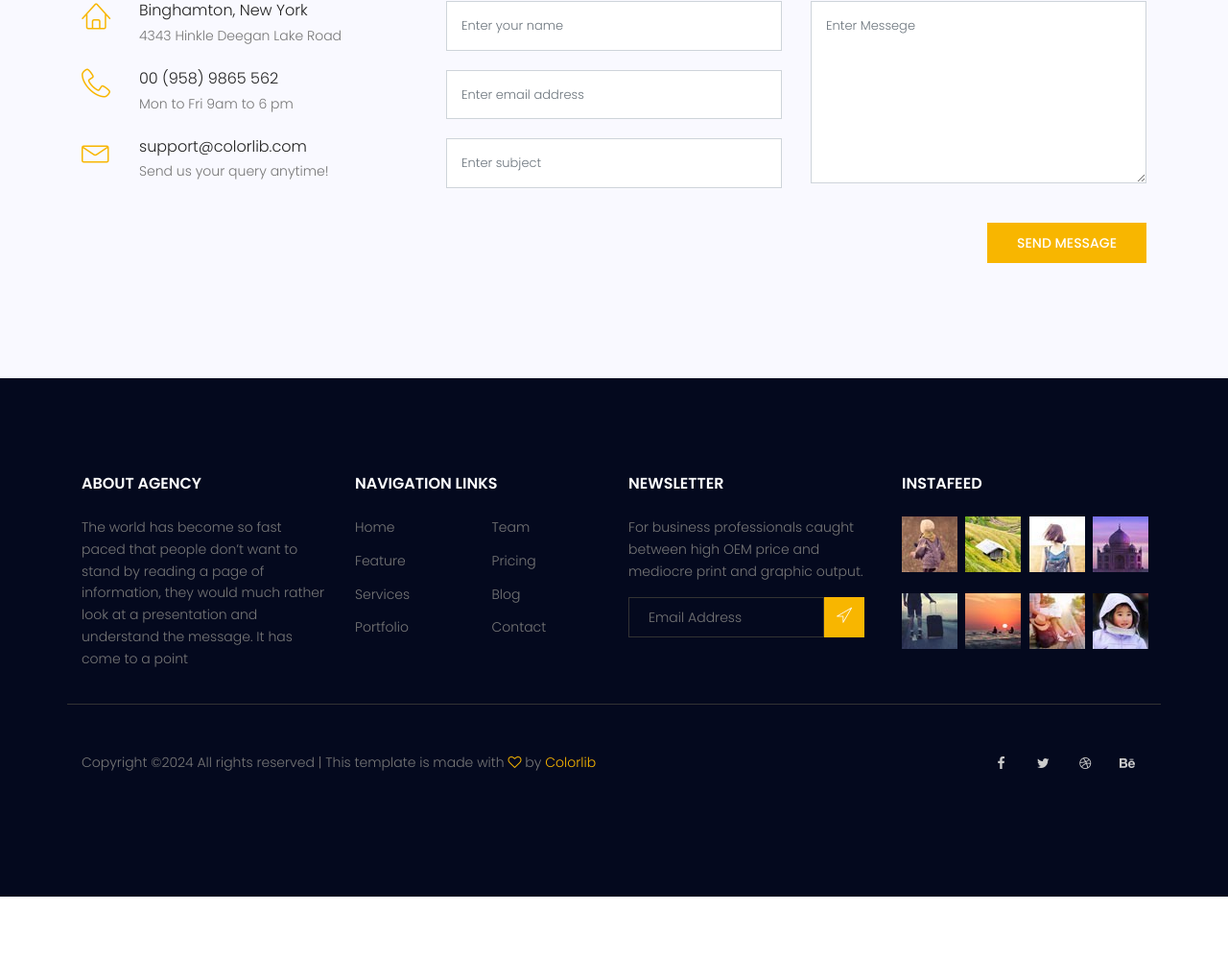
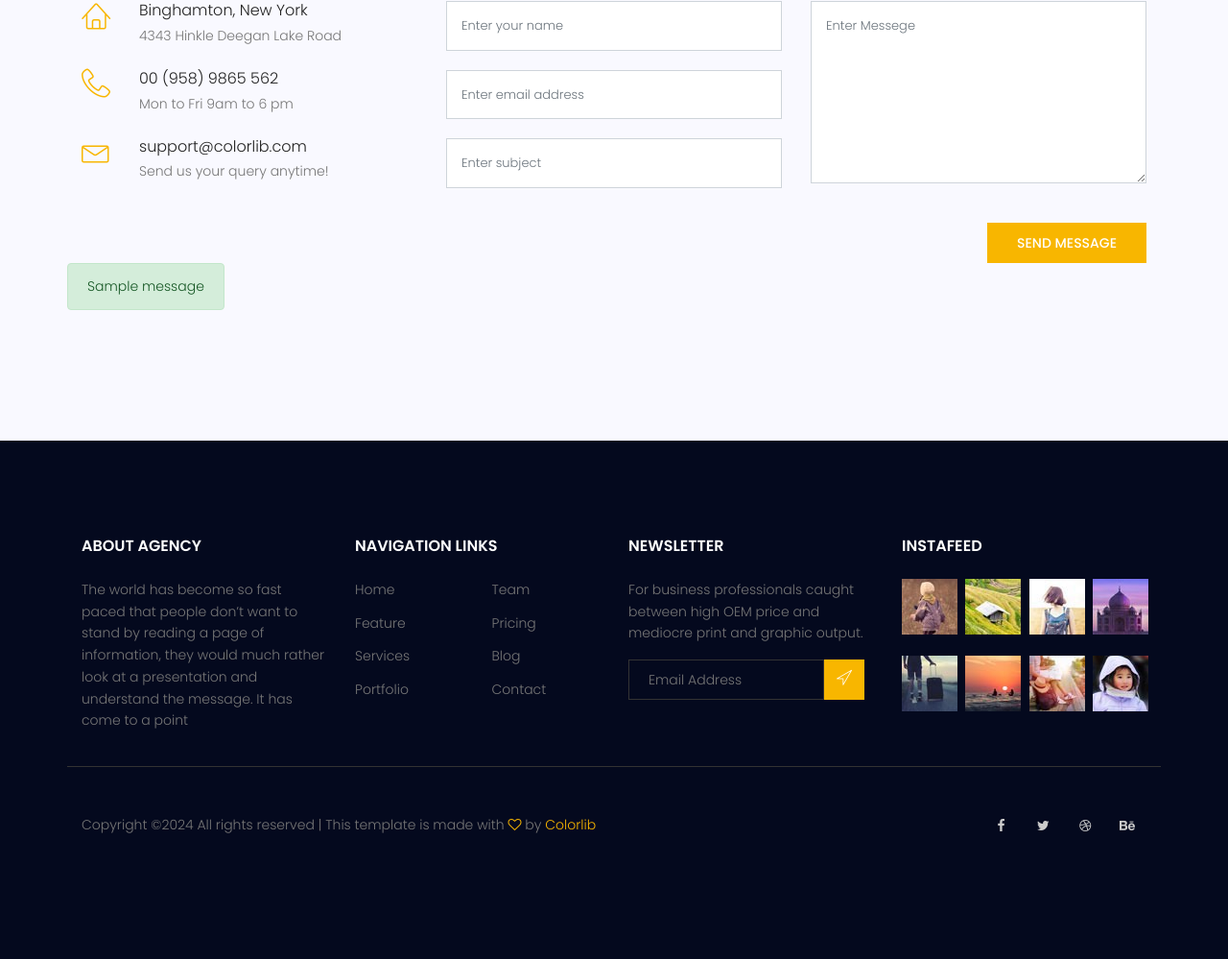
Before and after one commit to shahramsamar/Django_Project_Travel_Ageny_website, a Django app: page /contact in a window 1280 px wide. Shown: the part 1024-2023 px from the top of the page at 96% size. Before the commit the page ends 1958 px from the top, so only its background shows below. Run offline with Django 4.2, Linux system fonts and the light colour scheme; tables that the repository leaves empty hold one stand-in row (values such as "Sample post"); one stand-in notice (Sample message) is shown; some libraries are stand-ins or nearby versions.

Commit message:
added messages in my contact successfully

```diff
--- a/templates/website/contact.html
+++ b/templates/website/contact.html
@@ -51,6 +51,7 @@
           </div>
         </div>
       </div>
+
       <div class="col-lg-8">
         <form class="form-area contact-form text-right"  action="{% url 'website:contact' %}" method="post" >
           <div class="row">
@@ -81,6 +82,37 @@
           </div>
         </form>
       </div>
+      {% comment %} {% if messages %}
+      <ul class="messages">
+          {% for message in messages %}
+          <li{% if message.tags %} class="{{ message.tags }}"{% endif %}>{{ message }}</li>
+          {% endfor %}
+      </ul>
+      {% endif %} {% endcomment %}
+
+  {% if messages %}
+  {% for message in messages %}
+    <div class="alert {% if message.tags %} alert-{{ message.tags }}{% endif %}">{{ message|safe }}</div>
+  {% endfor %}
+{% endif %}
+
+{% if form.errors %}
+  <div class="alert alert-error">
+    <h4>Please fix the following errors</h4>
+    <ul>
+      {% for field in form %}
+        {% if field.errors %}
+          {% for error in field.errors %}
+            <li><a href="#id_{{ field.name }}" class="error">{{ error|escape }}</a></li>
+          {% endfor %}
+        {% endif %}
+      {% endfor %}
+    </ul>
+    {% if form.non_field_errors %}
+      {{ form.non_field_errors }}
+    {% endif %}
+  </div>
+{% endif %}
     </div>
   </div>
 </section>
--- a/website/views.py
+++ b/website/views.py
@@ -1,5 +1,6 @@
 from django.shortcuts import render
 from website.models import Contact
+from django.contrib import messages
 from django.http import HttpResponse, HttpResponseRedirect
 from website.forms import NameForm, ContactForm, NewsletterForm
 
@@ -18,6 +19,10 @@ def contact_view(request):
         form = ContactForm(request.POST)
         if form.is_valid():
             form.save()
+            messages.add_message(request, messages.SUCCESS,'your ticket submited successfully')
+        else:
+            messages.add_message(request, messages.ERROR,'your ticket  did not submited successfully')
+
     form = ContactForm()
     return render(request, 'website/contact.html', {"form":form})
 
```
Also changed, not shown: db.sqlite3.
